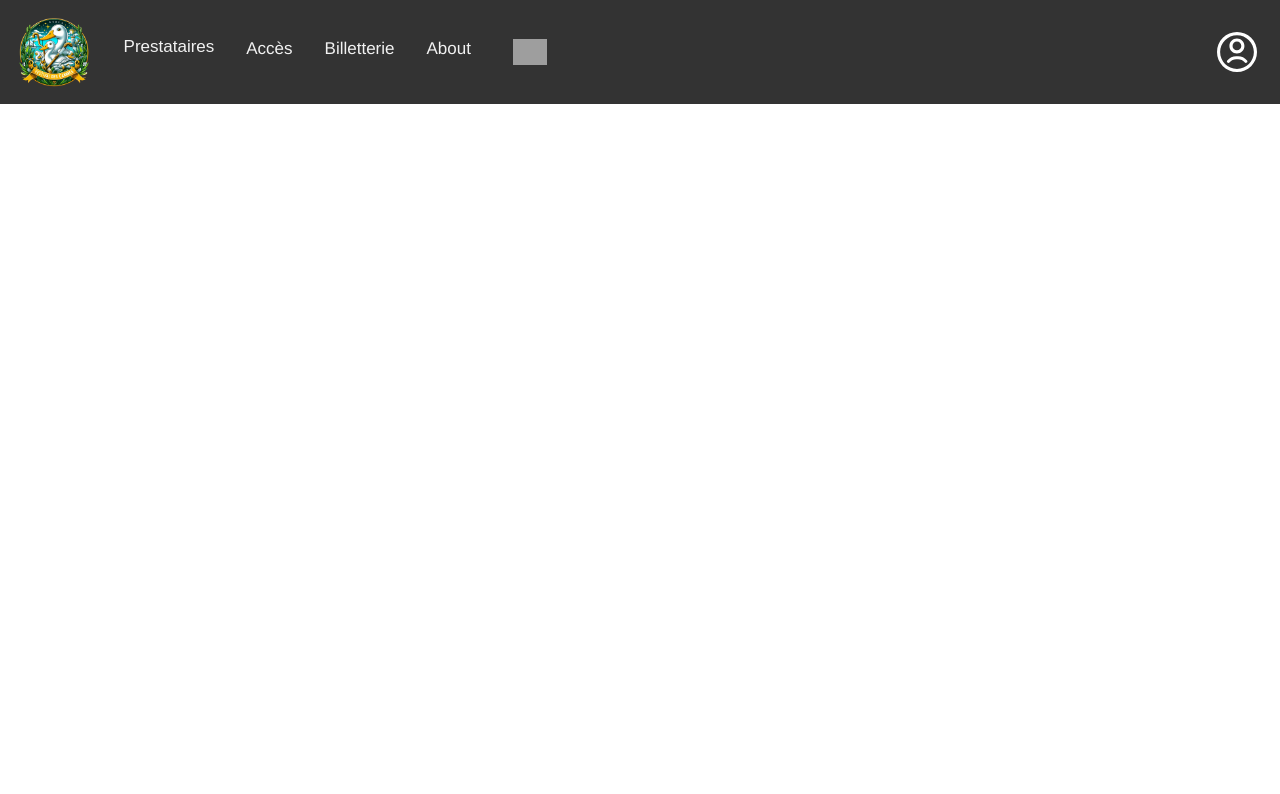
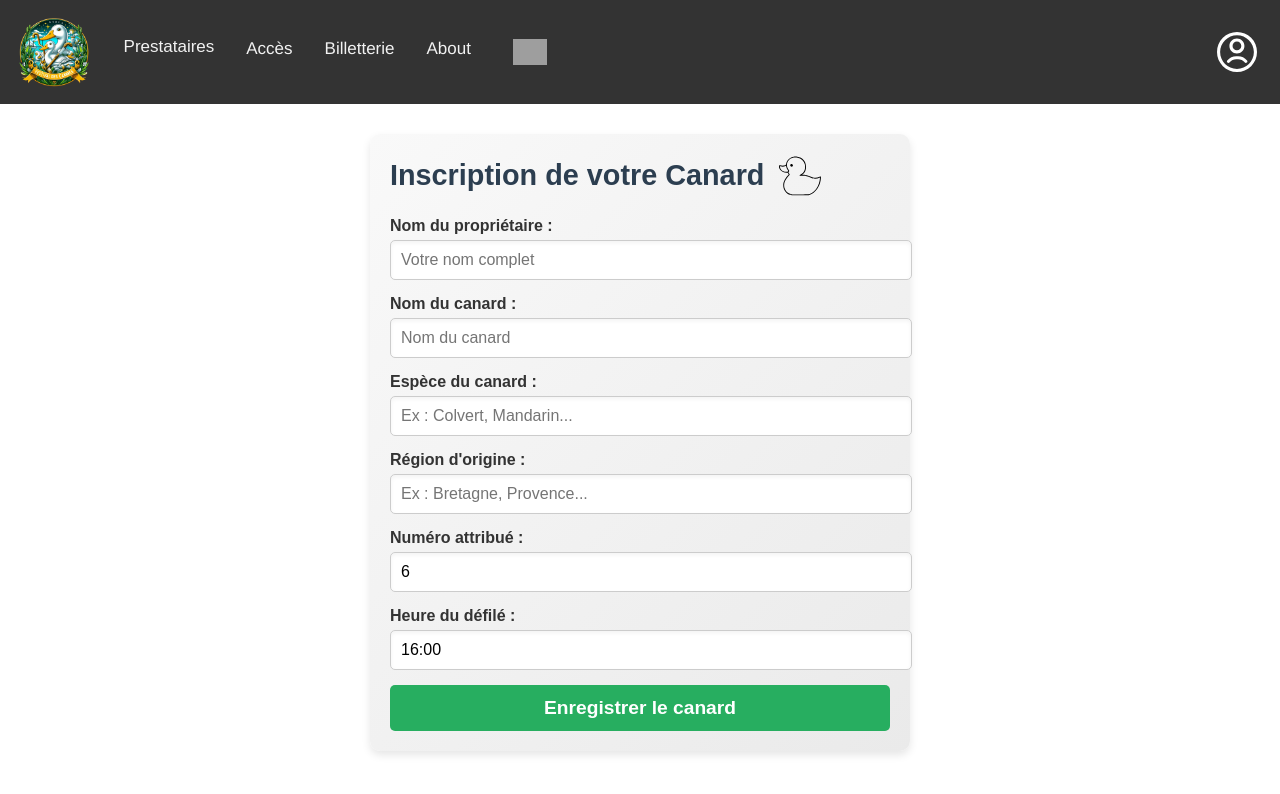
Before and after one commit to MaikenDANGELO/LeFestivalDesCannes, a Vue app in the folder frontend/: page /inscription-canard in a window 1280 px wide. Shown: the top 794 px of the page. Built offline with nearby package versions, Linux system fonts and the light colour scheme; grey boxes are pictures that could not be loaded.

Commit message:
inscription de canard

```diff
--- a/frontend/src/datasource/data.js
+++ b/frontend/src/datasource/data.js
@@ -130,26 +130,6 @@ let prestataires = [
       id_evenement: "1",
       page_route: '/prestataire/7',
       image: "atelier_peinture_canard.jpg",
-      services: [
-        {
-          id_service: "1",
-          nom_service: "service1",
-          description_service: "description",
-          lien_service: "lien_service1",
-          statut_service: "actif",
-        }
-      ]
-    },
-    {
-      id: "8",
-      nom: "Parade des Canards",
-      description: "Assistez à une parade spectaculaire mettant en vedette des canards ornés de costumes colorés. Profitez de la musique, des danses, et des chars magnifiquement décorés pour célébrer la culture du canard.",
-      description_accueil: "Parade des canards colorée.",
-      categorie: "Événement",
-      id_emplacement: "7",
-      id_evenement: "1",
-      page_route: '/prestataire/8',
-      image: "parade_canards.jpg",
       services: [
         {
           id_service: "1",
--- a/frontend/src/router/index.js
+++ b/frontend/src/router/index.js
@@ -8,6 +8,7 @@ import PageSign from "@/views/PageSign.vue";
 import PageAdministrateur from "@/views/PageAdministrateur.vue";
 import PageSponsor from '@/views/PageSponsor.vue';
 import PageDon from '@/views/PageDon.vue';
+import PageInscriptionCanard from "@/views/PageInscriptionCanard.vue";
 
 Vue.use(VueRouter)
 
@@ -51,7 +52,13 @@ const routes = [
     path: '/signup',
     name: 'SignUp',
     component: PageSign
+  },
+  {
+    path: '/inscription-canard',
+    name: 'InscriptionCanard',
+    component: PageInscriptionCanard
   }
+
   /*{
     path: '/about',
     name: 'about',
--- /dev/null
+++ b/frontend/src/views/PageInscriptionCanard.vue
@@ -0,0 +1,298 @@
+<template>
+    <div class="form-container">
+      <form @submit.prevent="submitForm">
+        <div class="form-title">
+          <h2>Inscription de votre Canard</h2>
+          <img src="@/assets/canard_ticket.svg" alt="Canard" class="duck-icon" />
+
+        </div>
+
+        <!-- Formulaire d'inscription -->
+        <div class="form-group">
+          <label for="proprietaire">Nom du propriétaire :</label>
+          <input
+            v-model="form.proprietaire"
+            type="text"
+            id="proprietaire"
+            placeholder="Votre nom complet"
+            required
+          />
+        </div>
+
+        <div class="form-group">
+          <label for="nomCanard">Nom du canard :</label>
+          <input
+            v-model="form.nom"
+            type="text"
+            id="nomCanard"
+            placeholder="Nom du canard"
+            required
+          />
+        </div>
+
+        <div class="form-group">
+          <label for="espece">Espèce du canard :</label>
+          <input
+            v-model="form.espece"
+            type="text"
+            id="espece"
+            placeholder="Ex : Colvert, Mandarin..."
+            required
+          />
+        </div>
+
+        <div class="form-group">
+          <label for="region">Région d'origine :</label>
+          <input
+            v-model="form.region"
+            type="text"
+            id="region"
+            placeholder="Ex : Bretagne, Provence..."
+            required
+          />
+        </div>
+
+        <div class="form-group">
+          <label for="numero">Numéro attribué :</label>
+          <input
+            type="text"
+            id="numero"
+            :value="numero"
+            readonly
+          />
+        </div>
+
+        <div class="form-group">
+          <label for="heure">Heure du défilé :</label>
+          <input
+            type="text"
+            id="heure"
+            :value="heureDefile"
+            readonly
+          />
+        </div>
+
+        <button type="submit" class="submit-button">Enregistrer le canard</button>
+      </form>
+
+      <!-- Ticket affiché après inscription -->
+      <div v-if="showTicket" class="ticket">
+        <h3>Ticket d'Inscription</h3>
+        <p><strong>Propriétaire :</strong> {{ lastSubmission.proprietaire }}</p>
+        <p><strong>Nom du canard :</strong> {{ lastSubmission.nom }}</p>
+        <p><strong>Espèce :</strong> {{ lastSubmission.espece }}</p>
+        <p><strong>Région :</strong> {{ lastSubmission.region }}</p>
+        <p><strong>Numéro :</strong> {{ lastSubmission.numero }}</p>
+        <p><strong>Heure du défilé :</strong> {{ lastSubmission.heureDefile }}</p>
+      </div>
+    </div>
+  </template>
+
+  <script>
+  export default {
+    name: "PageInscriptionCanard",
+    data() {
+      return {
+        form: {
+          proprietaire: "",
+          nom: "",
+          espece: "",
+          region: "",
+        },
+        lastSubmission: {
+          proprietaire: "",
+          nom: "",
+          espece: "",
+          region: "",
+          numero: "",
+          heureDefile: "",
+        },
+        numero: 1,
+        heureDefile: "",
+        showTicket: false,
+      };
+    },
+    mounted() {
+      this.fetchCurrentNumero();
+      this.setHeureDefile();
+    },
+    methods: {
+      fetchCurrentNumero() {
+        this.numero = 6;
+      },
+
+      setHeureDefile() {
+        if (!this.heureDefile) {
+            // Initialisation : premier horaire par défaut à 16h00
+            this.heureDefile = "16:00";
+            return;
+        }
+
+        // Extraction des heures et minutes de l'heure actuelle
+        const [currentHours, currentMinutes] = this.heureDefile
+            .split(":")
+            .map(Number);
+
+        // Ajoute 5 minutes
+        let newMinutes = currentMinutes + 5;
+        let newHours = currentHours;
+
+        // Gestion du dépassement des 60 minutes
+        if (newMinutes >= 60) {
+            newMinutes -= 60;
+            newHours += 1;
+        }
+
+        // Si l'heure dépasse 19:00, recommence à 16:00 (nouvelle journée)
+        if (newHours >= 19) {
+            newHours = 16; // Redémarre à 16h
+            newMinutes = 0; // Commence à l'heure pile
+        }
+
+        // Formate et met à jour l'heure du prochain défilé
+        this.heureDefile = `${newHours.toString().padStart(2, "0")}:${newMinutes
+            .toString()
+            .padStart(2, "0")}`;
+        }
+        ,
+
+      submitForm() {
+        this.lastSubmission = {
+          proprietaire: this.form.proprietaire,
+          nom: this.form.nom,
+          espece: this.form.espece,
+          region: this.form.region,
+          numero: this.numero,
+          heureDefile: this.heureDefile,
+        };
+
+        this.showTicket = true;
+
+        alert(
+          `Votre canard "${this.form.nom}" a été inscrit avec succès pour le défilé à ${this.heureDefile} !`
+        );
+
+        this.numero++;
+        this.form.proprietaire = "";
+        this.form.nom = "";
+        this.form.espece = "";
+        this.form.region = "";
+        this.setHeureDefile();
+      },
+    },
+  };
+  </script>
+
+  <style scoped>
+  /* Container du formulaire */
+  .form-container {
+    max-width: 500px;
+    margin: 30px auto;
+    padding: 20px;
+    background: linear-gradient(135deg, #f9f9f9, #eaeaea);
+    border-radius: 10px;
+    box-shadow: 0 4px 8px rgba(0, 0, 0, 0.1);
+    font-family: 'Arial', sans-serif;
+  }
+
+  /* Titre avec l'image */
+  .form-title {
+    display: flex;
+    align-items: center;
+    gap: 10px;
+    margin-bottom: 20px;
+  }
+
+  .form-title h2 {
+    font-size: 1.8rem;
+    color: #2c3e50;
+    margin: 0;
+  }
+
+  .duck-icon {
+    width: 50px;
+    height: auto;
+  }
+
+  /* Champs du formulaire */
+  .form-group {
+    margin-bottom: 15px;
+  }
+
+  label {
+    display: block;
+    font-weight: bold;
+    color: #333;
+    margin-bottom: 5px;
+  }
+
+  input {
+    width: 100%;
+    padding: 10px;
+    font-size: 1rem;
+    border: 1px solid #ccc;
+    border-radius: 5px;
+    box-shadow: inset 0 2px 4px rgba(0, 0, 0, 0.05);
+    transition: all 0.3s ease;
+  }
+
+  input:focus {
+    border-color: #27ae60;
+    box-shadow: 0 0 6px rgba(39, 174, 96, 0.3);
+    outline: none;
+  }
+
+  /* Bouton d'enregistrement */
+  .submit-button {
+    display: block;
+    width: 100%;
+    padding: 12px;
+    font-size: 1.2rem;
+    font-weight: bold;
+    color: white;
+    background-color: #27ae60;
+    border: none;
+    border-radius: 5px;
+    cursor: pointer;
+    transition: background-color 0.3s ease, transform 0.2s ease;
+  }
+
+  .submit-button:hover {
+    background-color: #219150;
+    transform: translateY(-2px);
+  }
+
+  .submit-button:active {
+    background-color: #1f8a4c;
+    transform: translateY(0);
+  }
+
+  /* Ticket d'inscription */
+  .ticket {
+    position: fixed;
+    top: 20%;
+    right: 20px;
+    width: 300px;
+    padding: 15px;
+    background-color: #ffffff;
+    border: 1px solid #ddd;
+    border-radius: 10px;
+    box-shadow: 0 4px 8px rgba(0, 0, 0, 0.2);
+    font-family: 'Arial', sans-serif;
+  }
+
+  .ticket h3 {
+    margin: 0 0 10px;
+    font-size: 1.4rem;
+    font-weight: bold;
+    color: #27ae60;
+    text-align: center;
+  }
+
+  .ticket p {
+    margin: 5px 0;
+    font-size: 1rem;
+    line-height: 1.5;
+    color: #4f4f4f;
+  }
+  </style>
--- a/frontend/src/views/PagePrincipale.vue
+++ b/frontend/src/views/PagePrincipale.vue
@@ -47,6 +47,19 @@
         </div>
       </div>
     </div>
+    <div class="duck-section">
+      <img :src="require('@/assets/parade_canards.jpg')" alt="Défilé des Canards" class="duck-image">
+      <div class="duck-text">
+        <h3>Participez au Défilé des Canards !</h3>
+        <p>
+          Depuis les débuts du Festival des Canes, le Défilé des Canards a su se faire une place de choix
+          parmi les moments les plus attendus. Chaque année, des passionnés inscrivent leurs canards, fièrement présentés avec leur nom,
+          leur espèce et leur région d’origine. Donnez à votre canard l’occasion de défiler sous les projecteurs
+          et de faire sensation. C’est l’occasion parfaite de mêler originalité, bonne humeur et un peu de compétition amicale.Alors, prêt à faire briller vos plumes ?
+          <router-link to="/inscription-canard" class="duck-link"> -> Inscrire un canard</router-link>
+        </p>
+      </div>
+   </div>
     <TotalDons></TotalDons>
     <br>
   </div>
@@ -179,4 +192,58 @@ export default {
   box-sizing: border-box;
   margin-bottom: 20px;
 }
+
+.duck-section {
+  display: flex;
+  align-items: center;
+  gap: 20px;
+  margin: 20px auto;
+  max-width: 900px;
+}
+
+.duck-image {
+  flex-shrink: 0;
+  width: 180px; /* Taille idéale pour plus d'impact */
+  height: auto;
+  max-width: none;
+}
+
+.duck-text {
+  flex: 1;
+  max-width: 600px; /* Limite maximale pour équilibrer texte et image */
+}
+
+
+.duck-text h3 {
+  margin: 0;
+  font-size: 1.4rem;
+  font-weight: 600;
+  color: #2c3e50;
+}
+
+.duck-text p {
+  margin: 10px 0;
+  font-size: 1rem;
+  line-height: 1.4;
+  color: #4f4f4f;
+}
+
+
+.duck-link {
+  display: inline-block;
+  margin-top: 10px;
+  font-size: 1rem;
+  color: #27ae60;
+  text-decoration: none;
+  padding: 5px 10px;
+  border-radius: 4px;
+  transition: background-color 0.3s ease, color 0.3s ease;
+}
+
+.duck-link:hover {
+  background-color: #286d46;
+  color: #fff;
+}
+
+
 </style>
```
Also changed, not shown: frontend/src/assets/canard_ticket.svg (added), frontend/src/assets/parade_canards.jpg (renamed from frontend/src/assets/ImagesPrestataires/parade_canards.jpg).
